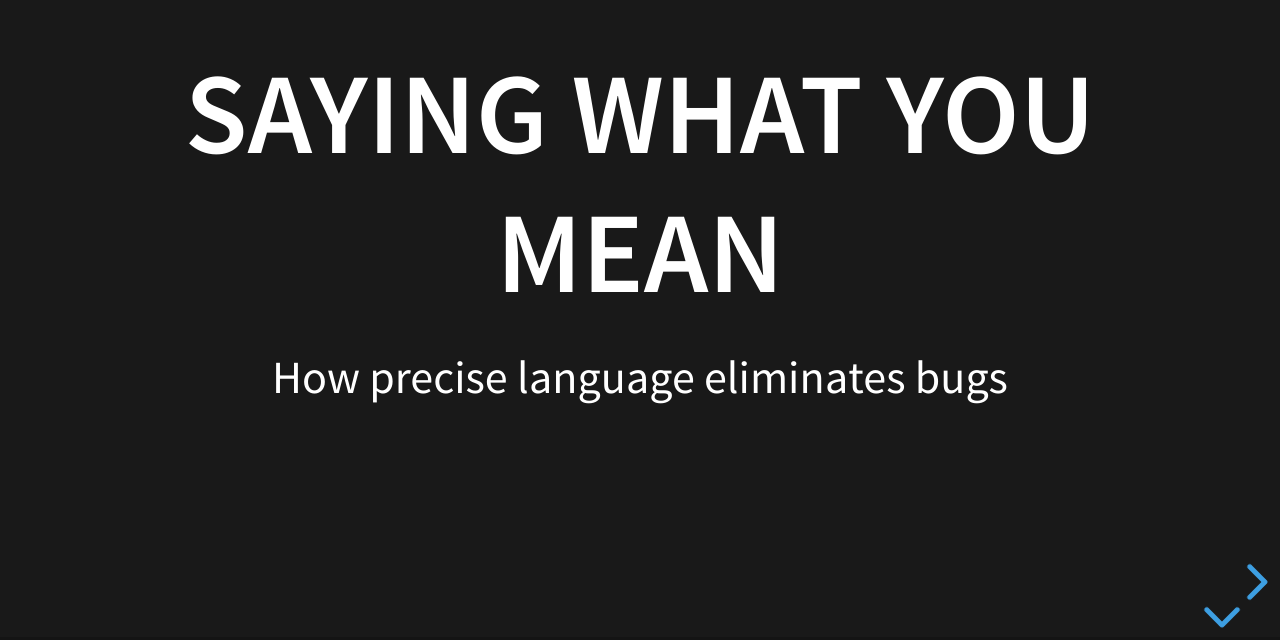
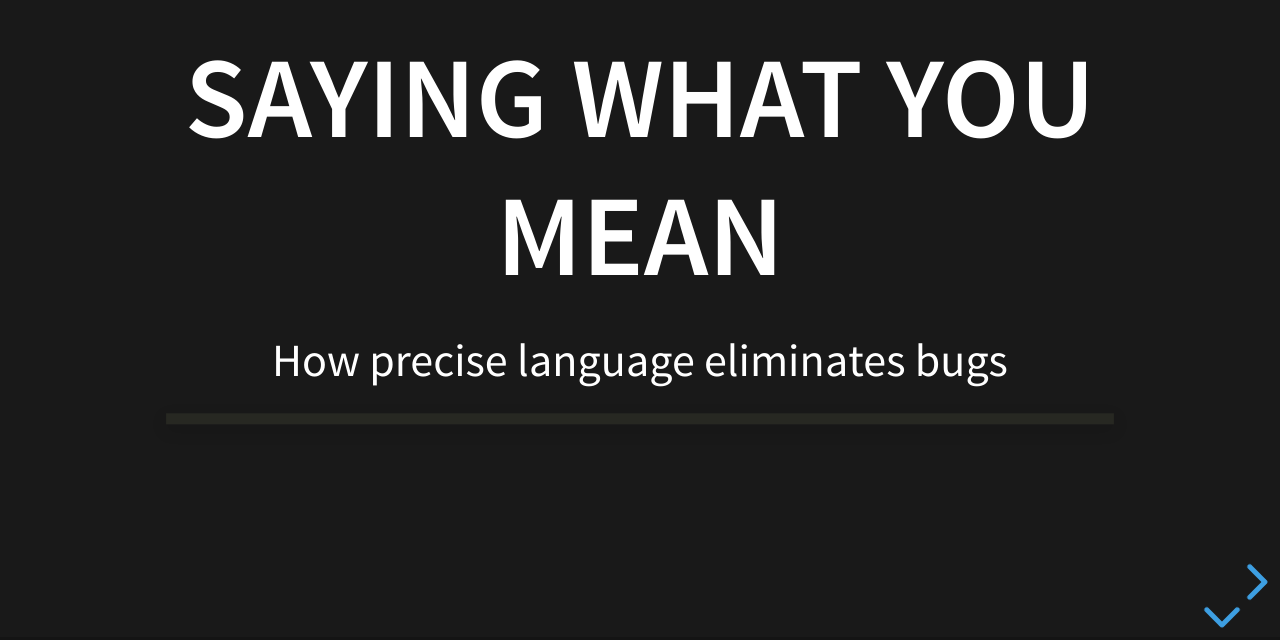
Before and after one commit to phlippieb/saying-what-you-mean, a website: page index.html in a window 1280 px wide. Shown: the part 160-800 px from the top of the page. Drawn offline with Linux system fonts and the light colour scheme.

Commit message:
Fix code formatting

```diff
--- a/index.html
+++ b/index.html
@@ -20,12 +20,14 @@
   <body>
     <div class="reveal">
       <div class="slides">
+
         <!-- INTRO -->
 
         <section>
           <section>
             <h1>Saying what you mean</h1>
             <p>How precise language eliminates bugs</p>
+            <pre><code src="test.swift"></code></pre>
             <aside class="notes">
               In South Africa, we dont say “hello”, we say “haazit boet”, and I
               think it’s beautiful. This talk is called saying what you mean,
@@ -745,8 +747,7 @@ MyDate(day: 1, weekday: .monday, month: .march)
 
           <section>
             <p>"And" types / Products</p>
-            <pre><code>
-            class C {
+            <pre><code>class C {
   let x: Int
   let y: String
 }
@@ -767,8 +768,7 @@ MyDate(day: 1, weekday: .monday, month: .march)
 
           <section>
             <p>"Or" types / Sums</p>
-            <pre><code>
-              enum E {
+            <pre><code>enum E {
   case x(Int)
   case y(String)
 }
```
Lines whose indentation alone changed are shown as unchanged.
